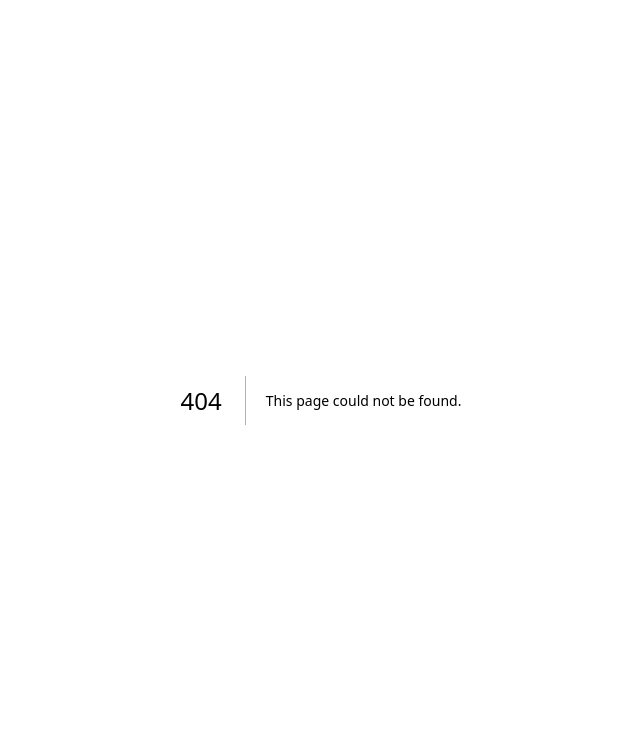
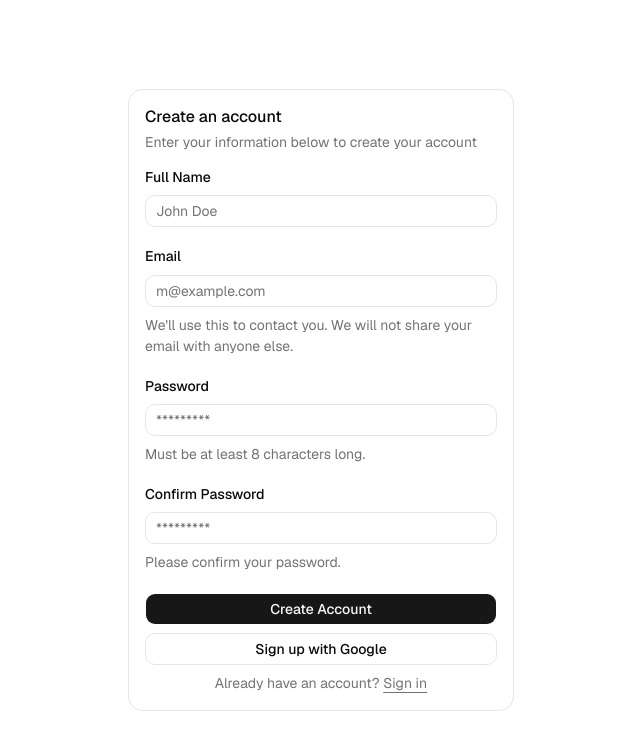
Before and after one commit to Forzun/dotDraw, a Next.js app in the folder apps/web/: page /signup in a window 1280 px wide. Before the commit this address had no page. Shown: the top 750 px of the page, without its empty margins (319-959 px from the left). Built offline with nearby package versions, Linux system fonts and the light colour scheme.

Commit message:
adding signup point

```diff
--- /dev/null
+++ b/apps/web/app/signup/page.tsx
@@ -0,0 +1,11 @@
+import { SignupForm } from "@/components/signup-form"
+
+export default function Page() {
+  return (
+    <div className="flex min-h-svh w-full items-center justify-center p-6 md:p-10">
+      <div className="w-full max-w-sm">
+        <SignupForm />
+      </div>
+    </div>
+  )
+}
--- /dev/null
+++ b/apps/web/components/signup-form.tsx
@@ -0,0 +1,141 @@
+"use client"
+import { Button } from "@workspace/ui/components/button"
+import {
+  Card,
+  CardContent,
+  CardDescription,
+  CardHeader,
+  CardTitle,
+} from "@workspace/ui/components/card"
+import {
+  Field,
+  FieldDescription,
+  FieldGroup,
+  FieldLabel,
+} from "@workspace/ui/components/field"
+import { Input } from "@workspace/ui/components/input"
+import { useState } from "react"
+
+export function SignupForm({ ...props }: React.ComponentProps<typeof Card>) {
+  const [name, setName] = useState<string>("")
+  const [email, setEmail] = useState<string>("")
+  const [password, setPassword] = useState<string>("")
+  const [confirmPassword, setConfirmPassword] = useState<string>("")
+  const [error, setError] = useState<string>("")
+
+  const handleSubmit = async (e: React.FormEvent<HTMLFormElement>) => {
+    e.preventDefault()
+    setError("")
+
+    if (password !== confirmPassword) {
+      setError("Passwords do not match")
+      return
+    }
+
+    try {
+      const response = await fetch("http://localhost:3000/user/signup", {
+        method: "POST",
+        headers: {
+          "Content-Type": "application/json",
+        },
+        body: JSON.stringify({ name, email, password }),
+      })
+      const data = await response.json()
+
+      if (!response.ok) {
+        setError(data.message || data.error?.message || "Signup failed")
+        return
+      }
+
+      console.log("Signup successful:", data)
+    } catch (err) {
+      setError("Error while signing up")
+      console.error("error while signup", err)
+    }
+  }
+
+  return (
+    <Card {...props}>
+      <CardHeader>
+        <CardTitle>Create an account</CardTitle>
+        <CardDescription>
+          Enter your information below to create your account
+        </CardDescription>
+      </CardHeader>
+      <CardContent>
+        <form onSubmit={handleSubmit}>
+          <FieldGroup>
+            <Field>
+              <FieldLabel htmlFor="name">Full Name</FieldLabel>
+              <Input
+                id="name"
+                type="text"
+                placeholder="John Doe"
+                required
+                value={name}
+                onChange={(e) => setName(e.target.value)}
+              />
+            </Field>
+            <Field>
+              <FieldLabel htmlFor="email">Email</FieldLabel>
+              <Input
+                id="email"
+                type="email"
+                placeholder="m@example.com"
+                required
+                value={email}
+                onChange={(e) => setEmail(e.target.value)}
+              />
+              <FieldDescription>
+                We&apos;ll use this to contact you. We will not share your email
+                with anyone else.
+              </FieldDescription>
+            </Field>
+            <Field>
+              <FieldLabel htmlFor="password">Password</FieldLabel>
+              <Input
+                id="password"
+                type="password"
+                required
+                value={password}
+                onChange={(e) => setPassword(e.target.value)}
+                placeholder="*********"
+              />
+              <FieldDescription>
+                Must be at least 8 characters long.
+              </FieldDescription>
+            </Field>
+            <Field>
+              <FieldLabel htmlFor="confirm-password">
+                Confirm Password
+              </FieldLabel>
+              <Input
+                id="confirm-password"
+                type="password"
+                required
+                value={confirmPassword}
+                onChange={(e) => setConfirmPassword(e.target.value)}
+                placeholder="*********"
+              />
+              <FieldDescription>Please confirm your password.</FieldDescription>
+            </Field>
+            {error && (
+              <FieldDescription className="text-red-500">
+                {error}
+              </FieldDescription>
+            )}
+            <Field>
+              <Button type="submit">Create Account</Button>
+              <Button variant="outline" type="button">
+                Sign up with Google
+              </Button>
+              <FieldDescription className="text-center">
+                Already have an account? <a href="/signin">Sign in</a>
+              </FieldDescription>
+            </Field>
+          </FieldGroup>
+        </form>
+      </CardContent>
+    </Card>
+  )
+}
```
Also changed, not shown: 1 other file (tests, documents, lock files or other folders).
